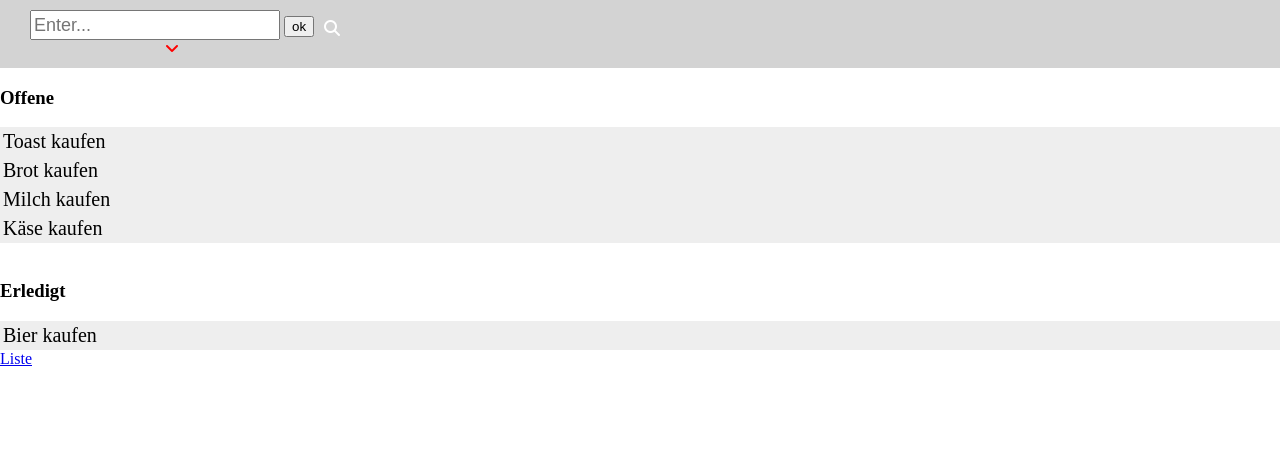
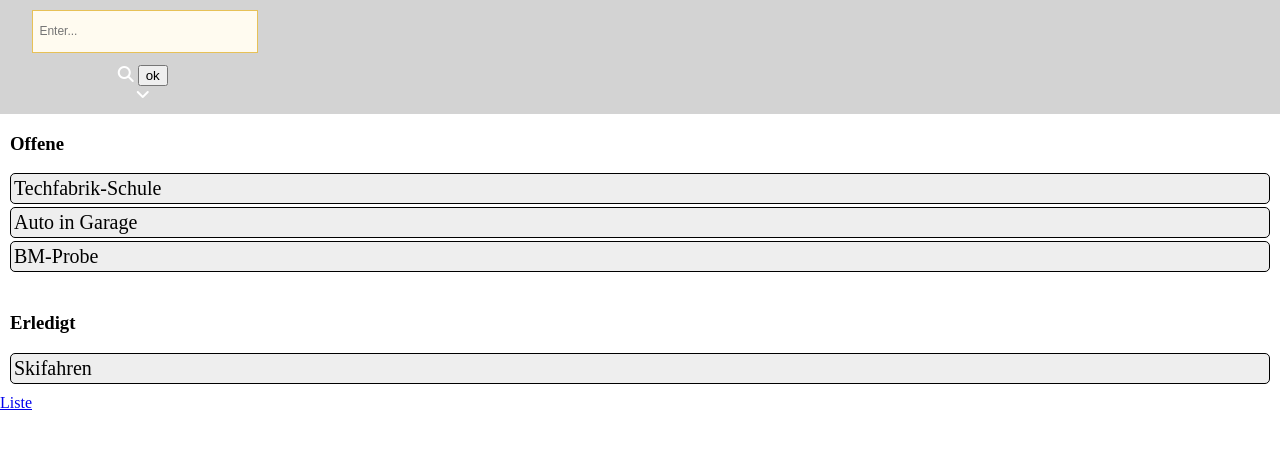
Before and after one commit to rischaelin/Richi-sTodoApp, a PHP site: page / in a window 1280 px wide. Shown: the top 449 px of the page. Run offline with PHP 8.4, Linux system fonts and the light colour scheme; some libraries are stand-ins or nearby versions.

Commit message:
task, dom, events

```diff
--- a/css/styles.css
+++ b/css/styles.css
@@ -1,67 +1 @@
-body, ul {
-    margin: 0
-}
-
-.fa-search, .fa-tag {
-    float: right
-}
-
-body {
-    min-width: 250px
-}
-
-* {
-    box-sizing: border-box
-}
-
-.header {
-    background-color: #d3d3d3;
-    padding: 10px 30px;
-    color: #fff;
-    text-align: center;
-    content: "";
-    display: -ms-flexbox;
-    display: flex;
-    clear: both
-}
-
-#myWorkList {
-    padding: 10px 10px 30px 2px
-}
-
-#custom-search-form {
-    margin: 5px 0 0;
-    padding: 0
-}
-
-#custom-search-form .search-query {
-    padding-right: 3px;
-    padding-left: 0
-}
-
-.search-query {
-    z-index: 2;
-    width: 250px;
-    height: 30px;
-    font-size: large
-}
-
-ul {
-    padding: 0
-}
-
-.fa-search {
-    padding: 10px
-}
-
-.fa-angle-down {
-    color: red
-}
-
-ul li {
-    list-style-type: none;
-    font-size: 20px;
-    cursor: pointer;
-    padding: 3px;
-    background-color: #eee
-}
+body,ul{margin:0}body{min-width:250px;box-sizing:border-box}*,::after,::before{box-sizing:inherit}.header{background-color:#d3d3d3;padding:10px 30px;color:#fff;text-align:center;content:"";display:-ms-flexbox;display:flex;clear:both}input{margin:0 0 1em .2em;padding:.2em .5em;width:100%;line-height:3;font-size:12px;background-color:#fffbf0;border:1px solid #e7c157}ul{padding:0}.erledigt,.list{margin:10px}ul li{border:1px solid #000;border-radius:5px;list-style-type:none;font-size:20px;cursor:pointer;padding:3px;margin-bottom:3px;background-color:#eee}
--- a/script.js
+++ b/events.js
@@ -8,10 +8,35 @@ $().ready(function () {
     var $listeOffen = $('.offen');
     var $listeFertig = $('.fertig');
 
+    var newtaskliste = [
+        {"status": false, "titel": "Techfabrik-Schule", "id": "01"},
+        {"status": false, "titel": "Auto in Garage", "id": "02"},
+        {"status": false, "titel": "BM-Probe", "id": "03"},
+        {"status": true, "titel": "Skifahren", "id": "04"}
+    ];
+
+    newtaskliste.forEach(function (task) {
+        var $listItem = buildTaskItem(task.titel);
+        if (!task.status){
+            $listeOffen.append($listItem);
+        } else {
+            $listeFertig.append($listItem);
+        }
+    });
 
 
+    $plusButton.on('click', function () {
+        var inputInhalt = $input.val();
+        if  (inputInhalt !== ''){
+            var newliste = buildTaskItem(inputInhalt);
+            $listeOffen.append(newliste);
+            newliste.append();
+            $input.val('');
+        }
 
-    var taskliste =   [
+    })
+
+   /* var taskliste =   [
         {"erledigt": false, "caption": "Toast kaufen"},
         {"erledigt": false, "caption": "Brot kaufen"},
         {"erledigt": true, "caption": "Bier kaufen"},
@@ -27,8 +52,14 @@ $().ready(function () {
         } else {
             $listeFertig.append($listItem);
         }
-    });
 
+
+
+
+    }); */
+
+
+/*
         // bei click auf plusbutton....
         $plusButton.on('click', function () {
 
@@ -51,7 +82,7 @@ $().ready(function () {
                 $input.val('');
             }
 
-        });
+        });*/
 
     // von offenen Aufgabe in Erledigte - Liste verschieben
 
@@ -68,9 +99,10 @@ $().ready(function () {
 
 });
 
-var buildTaskItem = function(caption) {
+var buildTaskItem = function(titel) {
     var $listItem = $('<li></li>');
     $listItem.addClass('task');
-    $listItem.html(caption);
+    $listItem.html(titel);
     return $listItem;
+
 }
--- a/index.html
+++ b/index.html
@@ -6,7 +6,9 @@
           content="width=device-width, user-scalable=no, initial-scale=1.0, maximum-scale=1.0, minimum-scale=1.0">
     <meta http-equiv="X-UA-Compatible" content="ie=edge">
     <script src="bower_components/jquery/dist/jquery.js"></script>
-    <script src="script.js"></script>
+    <script src="events.js"></script>
+    <script src="dom.js"></script>
+    <script src="task.js"></script>
     <title>Richi's Todo App</title>
     <link rel="stylesheet" href="css/styles.css">
     <link rel="stylesheet" href="https://maxcdn.bootstrapcdn.com/font-awesome/4.3.0/css/font-awesome.min.css">
@@ -18,7 +20,7 @@
 <div id="myDiv" class="header">
     <div class="span">
             <div class="input-append span">
-                <input type="text" class="search-query myInput" placeholder="Enter...">
+                <input type="text" class="myInput" placeholder="Enter...">
                 <i class="fa fa-search" aria-hidden="true"></i>
                 <button id="plusbutton">ok</button></div>
             <div class="angle-down">
--- a/scss/styles.scss
+++ b/scss/styles.scss
@@ -5,10 +5,11 @@ body {
   margin: 0;
   min-width: 250px;
   /*background-color: lightgrey;*/
+  box-sizing: border-box;
 }
 
-* {
-  box-sizing: border-box;
+*, ::before, ::after {
+  box-sizing: inherit;
 }
 
 .header {
@@ -25,59 +26,43 @@ body {
 }
 
 
-#myWorkList {
-  padding: 10px 10px 30px 2px;
+
+
+
+
+input {
+  margin: 0 0 1em .2em;
+  padding:  .2em .5em;
+  width: 100%;
+  line-height: 3;
+  font-size: 12px;
+  background-color: #fffbf0;
+  border: 1px solid #e7c157;
 }
 
 
-#custom-search-form {
-  margin: 0;
-  margin-top: 5px;
-  padding:0;
+ul {
+
+  margin: 0px;
+  padding: 0px;
 }
 
-#custom-search-form .search-query {
-  padding-right: 3px;
-
-  padding-left: 0px;
-
+.list {
+  margin: 10px;
 }
 
-.search-query {
-  z-index: 2;
-}
-.search-query {
-  width:250px;
-  height: 30px;
-  font-size: large;
+.erledigt {
+  margin: 10px;
 }
 
-ul {
-  margin: 0;
-  padding: 0;
-}
-
-
-.fa-tag {
-  float: right;
-}
-
-.fa-search {
-  padding: 10px;
-  float: right;
-}
-
-.fa-angle-down {
-  color: red;
-}
-
-
-
 ul li {
+  border: 1px solid black;
+  border-radius: 5px;
   list-style-type: none;
   font-size: 20px;
   cursor: pointer;
   padding: 3px;
+  margin-bottom: 3px;
   background-color: #eeeeee;
 
 }
```
Also changed, not shown: css/orig/styles.css (+21 -32 lines), dom.js (added), task.js (added).
